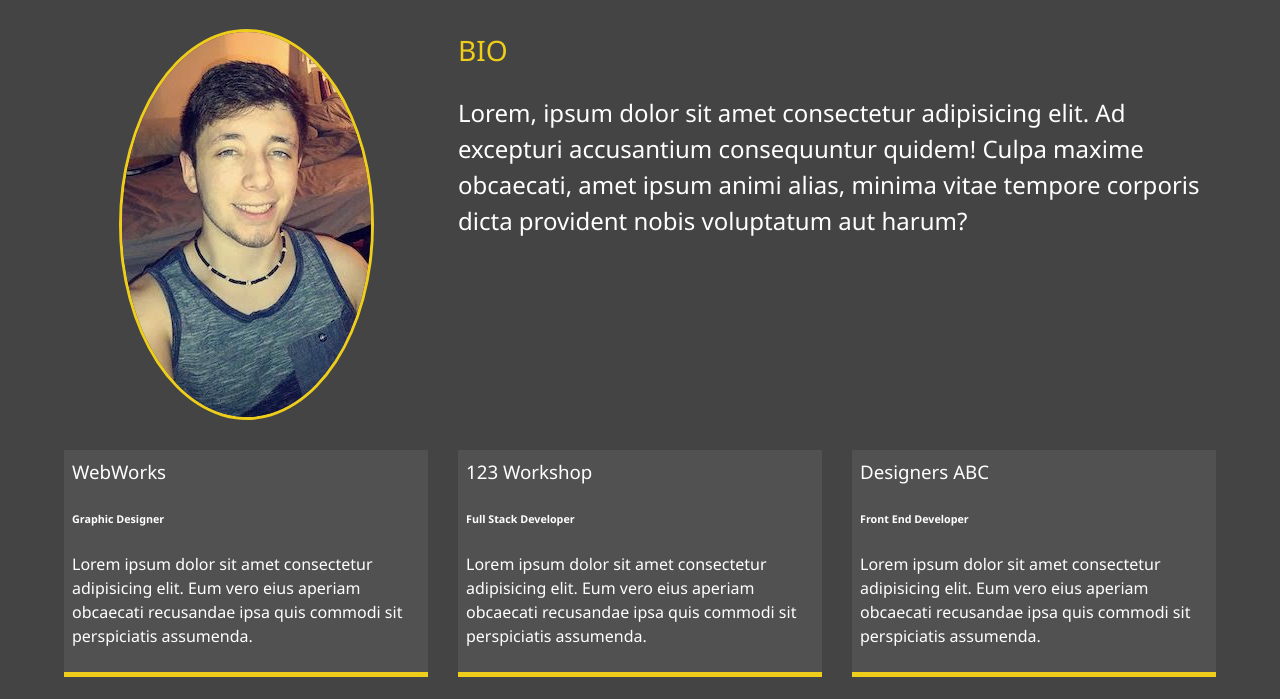
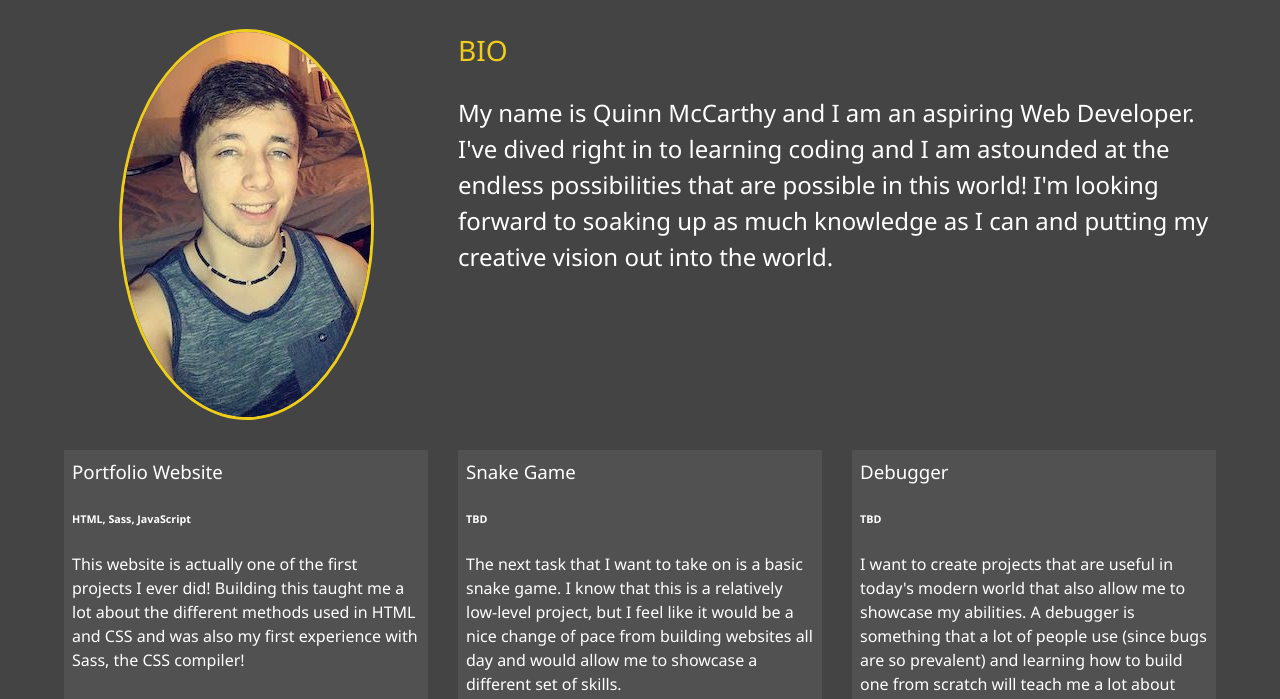
Before and after one commit to laquinntay/modern-portfolio, a website: page dist/about.html in a window 1280 px wide. Shown: the part 253-952 px from the top of the page. Drawn offline with Linux system fonts and the light colour scheme.

Commit message:
replaced flavor text with my own text

```diff
--- a/dist/about.html
+++ b/dist/about.html
@@ -59,38 +59,43 @@
         <div class="bio">
           <h3 class="text-secondary">BIO</h3>
           <p>
-            Lorem, ipsum dolor sit amet consectetur adipisicing elit. Ad
-            excepturi accusantium consequuntur quidem! Culpa maxime obcaecati,
-            amet ipsum animi alias, minima vitae tempore corporis dicta
-            provident nobis voluptatum aut harum?
+            My name is Quinn McCarthy and I am an aspiring Web Developer. I've
+            dived right in to learning coding and I am astounded at the endless
+            possibilities that are possible in this world! I'm looking forward
+            to soaking up as much knowledge as I can and putting my creative
+            vision out into the world.
           </p>
         </div>
 
         <div class="job job-1">
-          <h3>WebWorks</h3>
-          <h6>Graphic Designer</h6>
+          <h3>Portfolio Website</h3>
+          <h6>HTML, Sass, JavaScript</h6>
           <p>
-            Lorem ipsum dolor sit amet consectetur adipisicing elit. Eum vero
-            eius aperiam obcaecati recusandae ipsa quis commodi sit perspiciatis
-            assumenda.
+            This website is actually one of the first projects I ever did!
+            Building this taught me a lot about the different methods used in
+            HTML and CSS and was also my first experience with Sass, the CSS
+            compiler!
           </p>
         </div>
         <div class="job job-2">
-          <h3>123 Workshop</h3>
-          <h6>Full Stack Developer</h6>
+          <h3>Snake Game</h3>
+          <h6>TBD</h6>
           <p>
-            Lorem ipsum dolor sit amet consectetur adipisicing elit. Eum vero
-            eius aperiam obcaecati recusandae ipsa quis commodi sit perspiciatis
-            assumenda.
+            The next task that I want to take on is a basic snake game. I know
+            that this is a relatively low-level project, but I feel like it
+            would be a nice change of pace from building websites all day and
+            would allow me to showcase a different set of skills.
           </p>
         </div>
         <div class="job job-3">
-          <h3>Designers ABC</h3>
-          <h6>Front End Developer</h6>
+          <h3>Debugger</h3>
+          <h6>TBD</h6>
           <p>
-            Lorem ipsum dolor sit amet consectetur adipisicing elit. Eum vero
-            eius aperiam obcaecati recusandae ipsa quis commodi sit perspiciatis
-            assumenda.
+            I want to create projects that are useful in today's modern world
+            that also allow me to showcase my abilities. A debugger is something
+            that a lot of people use (since bugs are so prevalent) and learning
+            how to build one from scratch will teach me a lot about how code
+            interacts with itself and how to solve some bugs myself.
           </p>
         </div>
       </div>
```
Also changed, not shown: dist/contact.html (+4 -2 lines), dist/index.html (+3 -1 lines), dist/work.html (+5 -5 lines).
